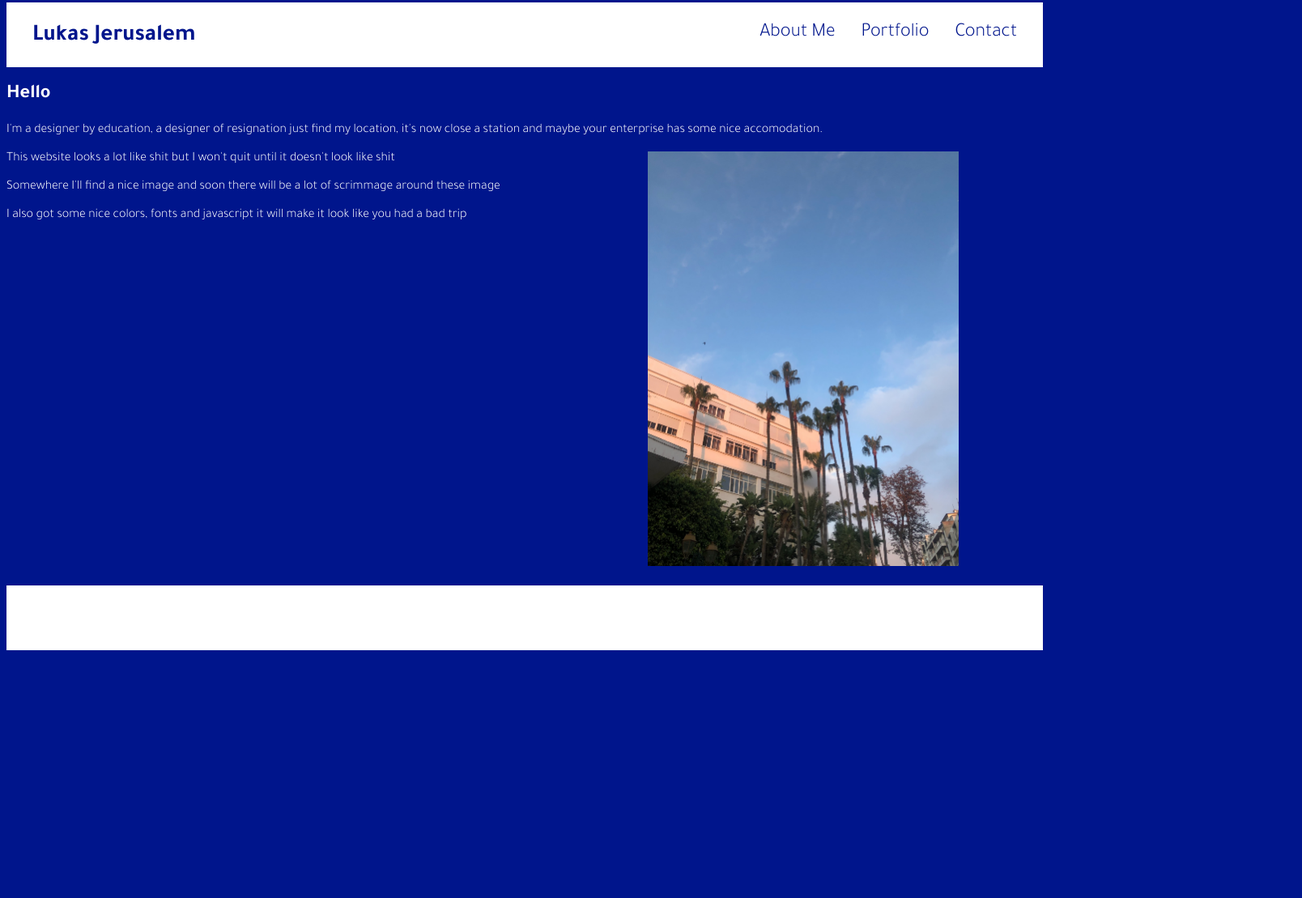
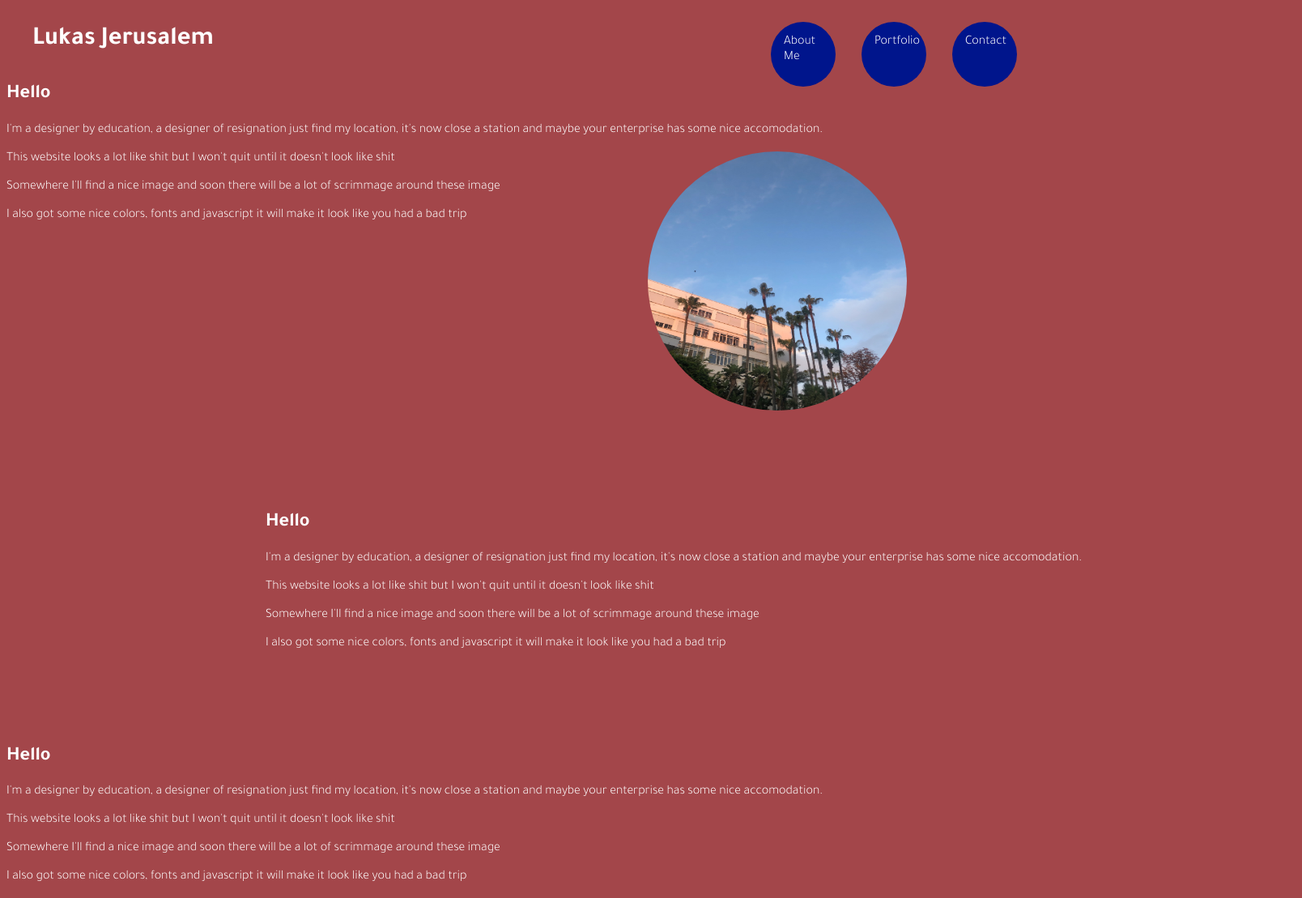
Before and after one commit to LukJeru/new-website, a plain HTML site: page index.html in a window 1280 px wide. Shown: the part 5-1114 px from the top of the page at 81% size, 1608 px wide, since content can reach past the window. Before the commit the page ends 816 px from the top, so only its background shows below. Drawn offline with Linux system fonts and the light colour scheme.

Commit message:
new color scheme

```diff
--- a/index.html
+++ b/index.html
@@ -12,15 +12,29 @@
       <nav>
         <h1>Lukas Jerusalem</h1>
         <ul>
-          <li>About Me</li>
-          <li>Portfolio</li>
-          <li>Contact</li>
+          <li><a href="#About">About Me</a></li>
+          <li><a href="#Portfolio">Portfolio</a></li>
+          <li><a href="#Contact">Contact</a></li>
         </ul>
       </nav>
     </header>
     <main>
-      <section class="text">
-        <h1>Hello</Hello></h1>
+      <section id="About">
+        <h1>Hello</h1>
+        <p>I'm a designer by education, a designer of resignation just find my location, it's now close a station and maybe your enterprise has some nice accomodation.</p>
+        <p>This website looks a lot like shit but I won't quit until it doesn't look like shit</p>
+        <p>Somewhere I'll find a nice image and soon there will be a lot of scrimmage around these image </p>
+        <p>I also got some nice <bold>colors</bold>, fonts and javascript it will make it look like you had a bad trip</p>
+      </section>
+      <section id="Portfolio">
+        <h1>Hello</h1>
+        <p>I'm a designer by education, a designer of resignation just find my location, it's now close a station and maybe your enterprise has some nice accomodation.</p>
+        <p>This website looks a lot like shit but I won't quit until it doesn't look like shit</p>
+        <p>Somewhere I'll find a nice image and soon there will be a lot of scrimmage around these image </p>
+        <p>I also got some nice <bold>colors</bold>, fonts and javascript it will make it look like you had a bad trip</p>
+      </section>
+      <section id="Contact">
+        <h1>Hello</h1>
         <p>I'm a designer by education, a designer of resignation just find my location, it's now close a station and maybe your enterprise has some nice accomodation.</p>
         <p>This website looks a lot like shit but I won't quit until it doesn't look like shit</p>
         <p>Somewhere I'll find a nice image and soon there will be a lot of scrimmage around these image </p>
--- a/stylesheet.css
+++ b/stylesheet.css
@@ -1,5 +1,5 @@
 body {
-  background-color: var(--blue);
+  background-color: var(--red);
   font-size: 16px;
   font-family: "Tajawal";
   color: var(--white);
@@ -19,8 +19,9 @@ body {
 
 header {
   width: 100%;
-  background-color: var(--white);
   height: 5rem;
+  position: fixed;
+  z-index: 1;
 }
 
 nav {
@@ -32,7 +33,8 @@ nav {
 }
 
 nav h1 {
-  font-size: 1.8rem;
+  font-size: 2rem;
+  color: var(--white)
 }
 
 header ul {
@@ -44,24 +46,64 @@ header ul {
 }
 
 header ul li:hover {
-  color: var(--yellow)
+  background-color: var(--yellow);
+  color: var(--blue)
+}
+
+header ul li {
+  border: 2px none;
+  width: 3rem;
+  height: 3rem;
+  font-size: 1rem;
+  padding: 1rem;
+  border-radius: 50%;
+  background-color: var(--blue);
+}
+
+header ul li a {
+  text-decoration: none;
+  color: var(--white);
 }
 
 main{
   display: flex;
-  height: 40rem;
+  flex-direction: column;
+  justify-content: center;
+  width: 100%;
+  margin: 0 auto;
+}
+
+#About{
+  position: relative;
+  top: 5rem;
+}
+
+#Portfolio{
+  position: relative;
+  top:25rem;
+  left: 20rem;
+}
+
+#Contact{
+  position: relative;
+  top: 30rem;
 }
 
 img {
-  width: 30%;
+  width: 20rem;
+  height: 20rem;
+  border-radius: 50%;
   position: absolute;
   top: 12rem;
   left: 50rem;
 
 }
 
+img:hover{
+  color: var(--yellow);
+}
+
 footer {
   width: 100%;
-  background-color: var(--white);
   height: 5rem;
 }
```
